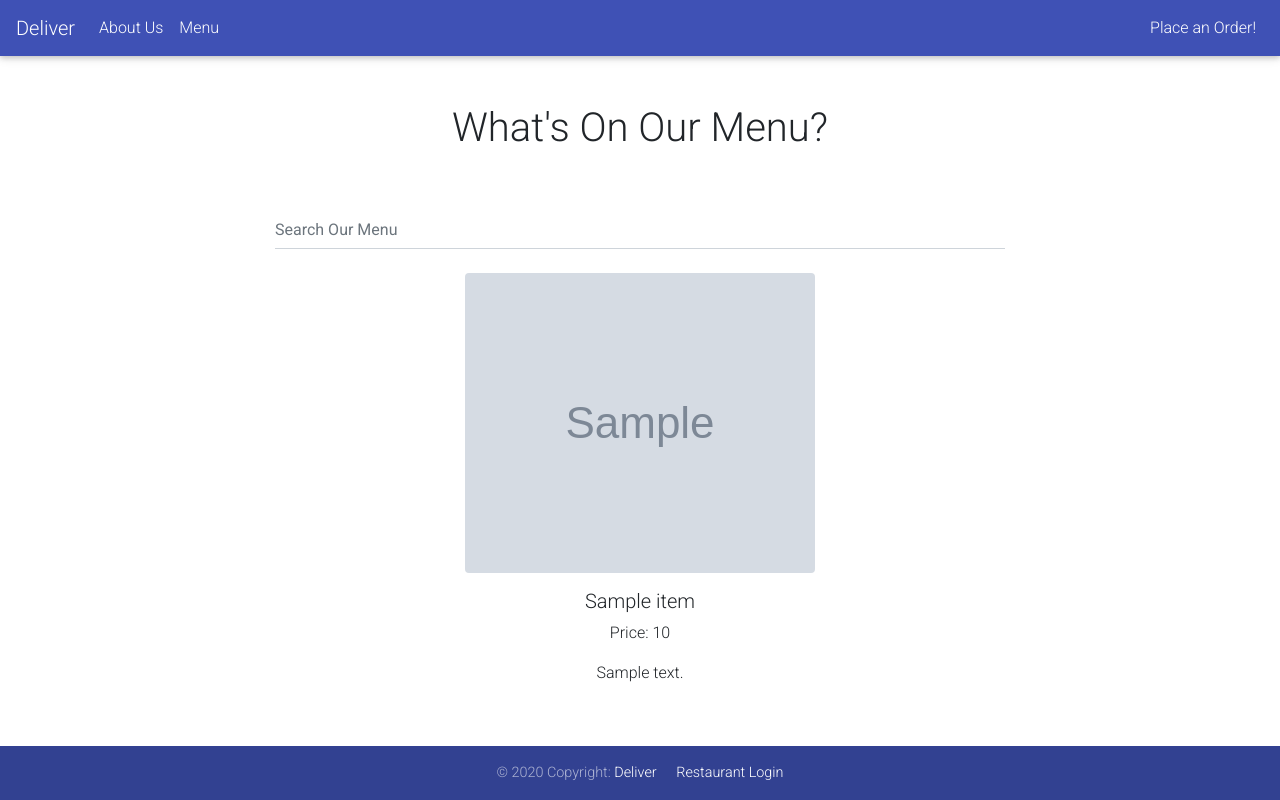
After one commit to legionscript/deliver, a Django app: template customer/templates/customer/menu.html in a window 1280 px wide. The commit adds this page. Run offline with Django 3.2, Linux system fonts and the light colour scheme; the template is opened without the code that fills it: most values are stand-ins (such as "Sample title", 1, 10 or a date in 2020); grey boxes marked "Sample" are stand-in pictures; some libraries are stand-ins or nearby versions.

Commit message:
Tutorial 7

```diff
--- /dev/null
+++ b/customer/templates/customer/menu.html
@@ -0,0 +1,32 @@
+{% extends 'customer/base.html' %}
+
+{% block content %}
+<div class="container">
+    <div class="row justify-content-center mt-5">
+        <div class="col-md-6 col-sm-12 text-center">
+            <h1>What's On Our Menu?</h1>
+        </div>
+    </div>
+
+    <div class="row justify-content-center mt-5">
+        <div class="col-md-8 col-sm-12 text-center">
+            <form method="GET" action="{% url 'menu-search' %}">
+                <div class="md-form mt-0 active-cyan-2">
+                    <input class="form-control" name="q" type="text" placeholder="Search Our Menu" aria-label="Search" value="{{ request.GET.q }}">
+                </div>
+            </form>
+        </div>
+    </div>
+
+    <div class="row justify-content-center">
+        {% for item in menu_items %}
+        <div class="col-md-4 col-sm-12 text-center mb-5">
+            <img class="rounded" src="{{ item.image.url }}" width="350" height="300">
+            <h5 class="mt-3">{{ item.name }}</h5>
+            <p>Price: {{ item.price }}</p>
+            <p>{{ item.description }}</p>
+        </div>
+        {% endfor %}
+    </div>
+</div>
+{% endblock content %}
--- a/customer/templates/customer/navigation.html
+++ b/customer/templates/customer/navigation.html
@@ -9,7 +9,7 @@
         <a class="nav-link" href="{% url 'about' %}">About Us</span></a>
       </li>
       <li class="nav-item">
-        <a class="nav-link" href="#">Menu</a>
+        <a class="nav-link" href="{% url 'menu' %}">Menu</a>
       </li>
     </ul>
     <ul class="navbar-nav">
--- a/deliver/urls.py
+++ b/deliver/urls.py
@@ -17,7 +17,7 @@ from django.contrib import admin
 from django.urls import path, include
 from django.conf import settings
 from django.conf.urls.static import static
-from customer.views import Index, About, Order, OrderConfirmation, OrderPayConfirmation
+from customer.views import Index, About, Order, OrderConfirmation, OrderPayConfirmation, Menu, MenuSearch
 
 urlpatterns = [
     path('admin/', admin.site.urls),
@@ -25,6 +25,8 @@ urlpatterns = [
     path('restaurant/', include('restaurant.urls')),
     path('', Index.as_view(), name='index'),
     path('about/', About.as_view(), name='about'),
+    path('menu/', Menu.as_view(), name='menu'),
+    path('menu/search/', MenuSearch.as_view(), name='menu-search'),
     path('order/', Order.as_view(), name='order'),
     path('order-confirmation/<int:pk>', OrderConfirmation.as_view(),
          name='order-confirmation'),
```
Also changed, not shown: customer/views.py (+29 -0 lines).
